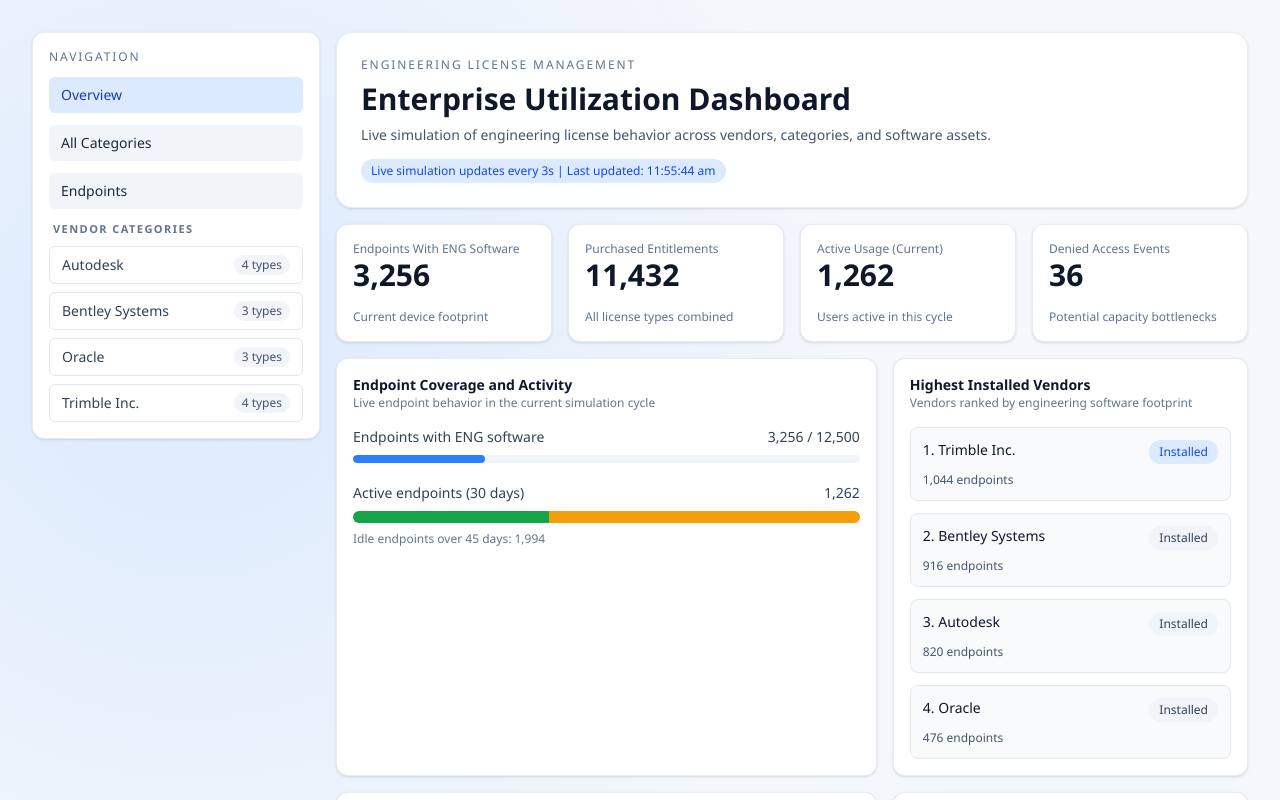
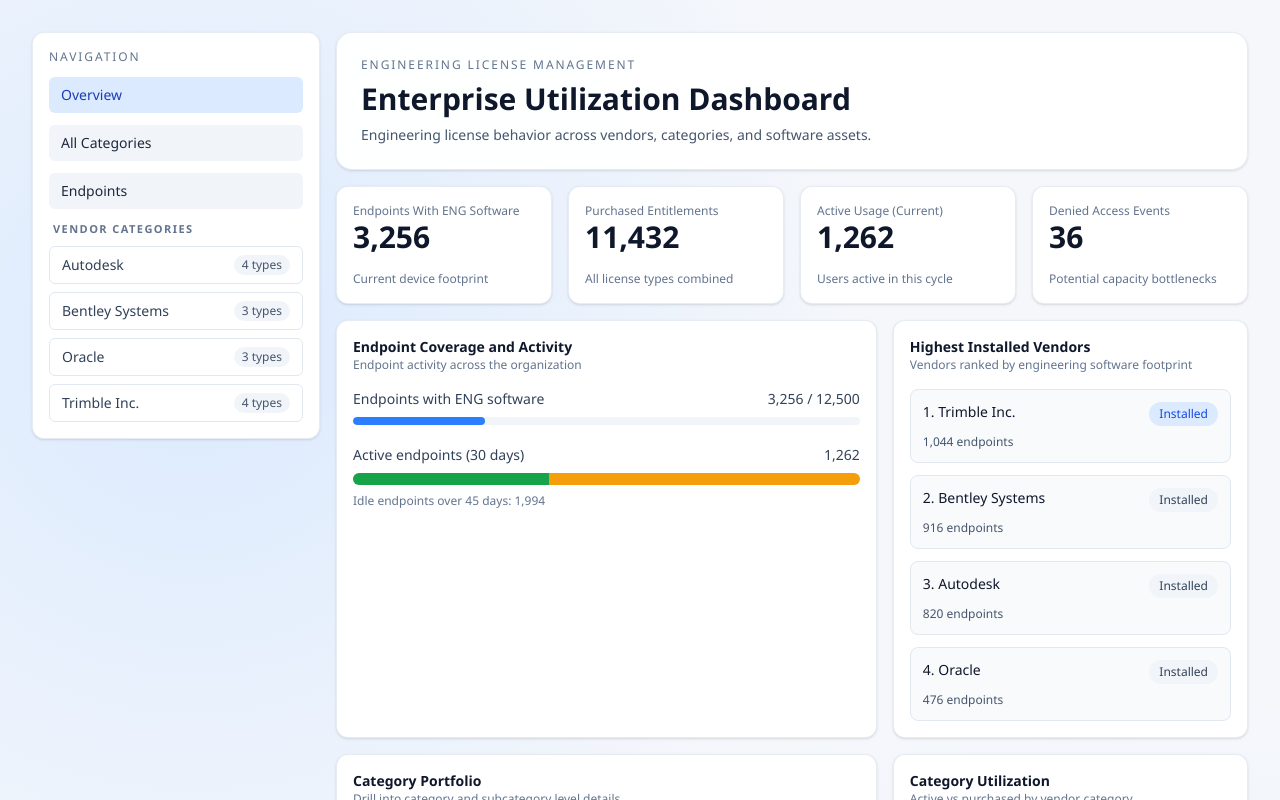
Before and after one commit to Sangarananthan-Dev/poc-license-managment, a Next.js app: page / in a window 1280 px wide. Shown: the top 800 px of the page. Built offline with nearby package versions, Linux system fonts and the light colour scheme.

Commit message:
Refine dashboard UI text and fix badge/import issues

```diff
--- a/src/components/pages/categories-page.js
+++ b/src/components/pages/categories-page.js
@@ -4,7 +4,6 @@
 
 import { AppShell } from "@/components/app-shell";
 import { useSimulation } from "@/components/simulation-provider";
-import { Badge } from "@/components/ui/badge";
 import {
   Card,
   CardContent,
@@ -15,19 +14,12 @@
 import { formatNumber, getUtilizationRate } from "@/lib/dashboard-utils";
 
 export function CategoriesPage() {
-  const { categories, lastUpdatedAt, simulationIntervalMs } = useSimulation();
+  const { categories } = useSimulation();
 
   return (
     <AppShell
       title="All Software Categories"
       subtitle="Detailed category navigation across Autodesk, Bentley Systems, Oracle, and Trimble Inc."
-      status={
-        <Badge tone="info">
-          Live simulation updates every{" "}
-          {Math.round(simulationIntervalMs / 1000)}s | Last updated:{" "}
-          {lastUpdatedAt.toLocaleTimeString("en-IN")}
-        </Badge>
-      }
     >
       <section className="grid gap-4 xl:grid-cols-2">
         {categories.map((category) => {
--- a/src/components/pages/category-page.js
+++ b/src/components/pages/category-page.js
@@ -21,7 +21,7 @@
 } from "@/lib/license-models";
 
 export function CategoryPage({ categoryId }) {
-  const { categories, lastUpdatedAt, simulationIntervalMs } = useSimulation();
+  const { categories } = useSimulation();
   const category = categories.find((item) => item.id === categoryId);
 
   if (!category) {
@@ -60,13 +60,6 @@
     <AppShell
       title={`${category.name} Category`}
       subtitle={`Owner: ${category.owner}. Drill down by subcategory and then software asset.`}
-      status={
-        <Badge tone="info">
-          Live simulation updates every{" "}
-          {Math.round(simulationIntervalMs / 1000)}s | Last updated:{" "}
-          {lastUpdatedAt.toLocaleTimeString("en-IN")}
-        </Badge>
-      }
     >
       <section className="grid gap-4 md:grid-cols-2 xl:grid-cols-4">
         <SummaryCard label="Purchased" value={formatNumber(purchased)} />
--- a/src/components/pages/endpoint-detail-page.js
+++ b/src/components/pages/endpoint-detail-page.js
@@ -18,7 +18,7 @@
     return (
       <AppShell
         title="Endpoint Not Found"
-        subtitle="The requested endpoint id does not exist in dummy data"
+        subtitle="The requested endpoint id does not exist in inventory data"
       >
         <Card>
           <CardContent className="p-6">
@@ -58,7 +58,7 @@
         <CardHeader>
           <CardTitle>Endpoint Status</CardTitle>
           <CardDescription>
-            Current endpoint state in dummy inventory
+            Current endpoint state in current inventory
           </CardDescription>
         </CardHeader>
         <CardContent className="space-y-3">
--- a/src/components/pages/endpoints-page.js
+++ b/src/components/pages/endpoints-page.js
@@ -30,7 +30,6 @@
     <AppShell
       title="Endpoint Inventory"
       subtitle="Endpoint-level view with OS, assigned user, and installed software footprint"
-      status={<Badge tone="info">Dummy endpoint inventory data</Badge>}
     >
       <section className="grid gap-4 md:grid-cols-2 xl:grid-cols-4">
         <MetricCard
--- a/src/components/pages/overview-page.js
+++ b/src/components/pages/overview-page.js
@@ -22,13 +22,7 @@
 } from "@/lib/license-models";
 
 export function OverviewPage() {
-  const {
-    categories,
-    rows,
-    endpointHealth,
-    lastUpdatedAt,
-    simulationIntervalMs,
-  } = useSimulation();
+  const { categories, rows, endpointHealth } = useSimulation();
 
   const totalPurchased = rows.reduce((sum, row) => sum + row.purchased, 0);
   const totalActive = rows.reduce((sum, row) => sum + row.activeUsers, 0);
@@ -69,14 +63,7 @@
   return (
     <AppShell
       title="Enterprise Utilization Dashboard"
-      subtitle="Live  simulation of engineering license behavior across vendors, categories, and software assets."
-      status={
-        <Badge tone="info">
-          Live simulation updates every{" "}
-          {Math.round(simulationIntervalMs / 1000)}s | Last updated:{" "}
-          {lastUpdatedAt.toLocaleTimeString("en-IN")}
-        </Badge>
-      }
+      subtitle="Engineering license behavior across vendors, categories, and software assets."
     >
       <section className="grid gap-4 md:grid-cols-2 xl:grid-cols-4">
         <MetricCard
@@ -106,7 +93,7 @@
           <CardHeader>
             <CardTitle>Endpoint Coverage and Activity</CardTitle>
             <CardDescription>
-              Live endpoint behavior in the current simulation cycle
+              Endpoint activity across the organization
             </CardDescription>
           </CardHeader>
           <CardContent className="space-y-5">
--- a/src/components/pages/software-page.js
+++ b/src/components/pages/software-page.js
@@ -72,7 +72,7 @@
 }
 
 export function SoftwarePage({ categoryId, subcategoryId, softwareSlug }) {
-  const { categories, lastUpdatedAt, simulationIntervalMs } = useSimulation();
+  const { categories, lastUpdatedAt } = useSimulation();
 
   const category = categories.find((item) => item.id === categoryId);
   const subcategory = category?.subcategories.find(
@@ -160,14 +160,7 @@
   return (
     <AppShell
       title={`${softwareName} Detail`}
-      subtitle={`${category.name} / ${modelLabel} software-level simulation`}
-      status={
-        <Badge tone="info">
-          Live simulation updates every{" "}
-          {Math.round(simulationIntervalMs / 1000)}s | Last updated:{" "}
-          {lastUpdatedAt.toLocaleTimeString("en-IN")}
-        </Badge>
-      }
+      subtitle={`${category.name} / ${modelLabel} software-level analytics`}
     >
       <section className="grid gap-4 md:grid-cols-2 xl:grid-cols-5">
         {stats.map((item) => (
@@ -248,7 +241,7 @@
         <CardHeader>
           <CardTitle>Endpoint Activity</CardTitle>
           <CardDescription>
-            Sample endpoint activity feed for {softwareName}
+            Endpoint activity feed for {softwareName}
           </CardDescription>
         </CardHeader>
         <CardContent>
--- a/src/components/pages/subcategory-page.js
+++ b/src/components/pages/subcategory-page.js
@@ -22,7 +22,7 @@
 } from "@/lib/license-models";
 
 export function SubcategoryPage({ categoryId, subcategoryId }) {
-  const { categories, lastUpdatedAt, simulationIntervalMs } = useSimulation();
+  const { categories } = useSimulation();
 
   const category = categories.find((item) => item.id === categoryId);
   const subcategory = category?.subcategories.find(
@@ -55,13 +55,6 @@
     <AppShell
       title={`${category.name} / ${modelLabel}`}
       subtitle="Type-specific analytics with software-level drill-down"
-      status={
-        <Badge tone="info">
-          Live simulation updates every{" "}
-          {Math.round(simulationIntervalMs / 1000)}s | Last updated:{" "}
-          {lastUpdatedAt.toLocaleTimeString("en-IN")}
-        </Badge>
-      }
     >
       <section className="grid gap-4 md:grid-cols-2 xl:grid-cols-5">
         {stats.map((item) => (
--- a/src/components/simulation-provider.js
+++ b/src/components/simulation-provider.js
@@ -147,14 +147,14 @@
       ? {
           id: "capacity",
           title: `${denialRisk.categoryName} ${denialRisk.name} has highest denial pressure`,
-          impact: `${denialRisk.deniedAttempts} denied attempts in current simulation window.`,
+          impact: `${denialRisk.deniedAttempts} denied attempts in current window.`,
           severity: denialRisk.deniedAttempts > 10 ? "danger" : "info",
         }
       : null,
     {
       id: "idle",
       title: "Idle endpoint reclamation opportunity",
-      impact: `${endpointHealth.idleOver45Days} endpoints are currently idle over 45 days (simulated).`,
+      impact: `${endpointHealth.idleOver45Days} endpoints are currently idle over 45 days .`,
       severity: "info",
     },
   ].filter(Boolean);
```
